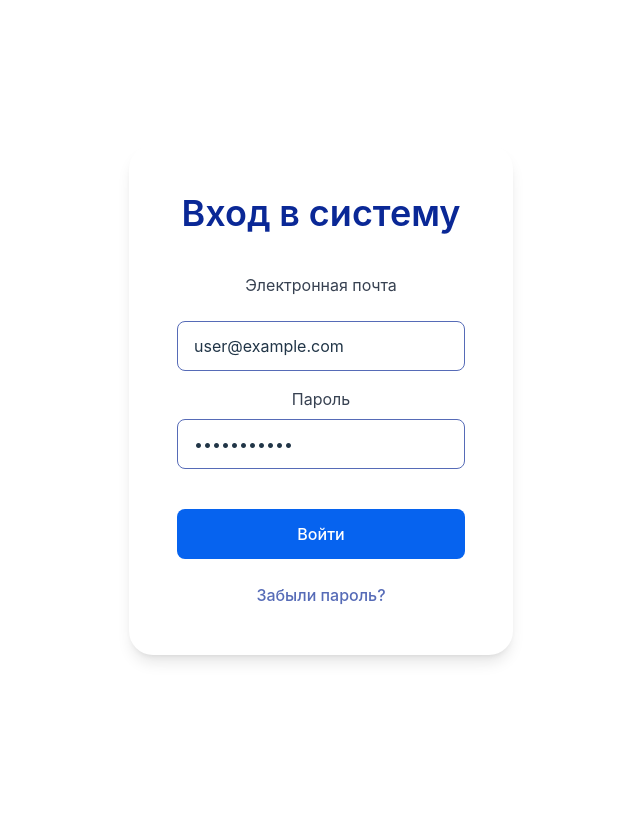
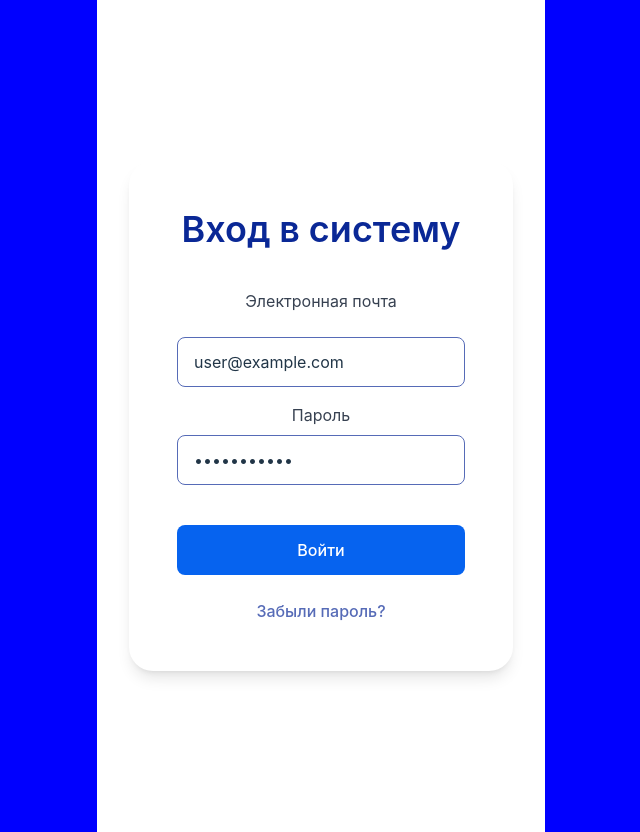
Before and after one commit to Maxximl/donation-wallet, a Vue app in the folder frontend/: page / in a window 1280 px wide. Shown: the whole page, without its empty margins (319-959 px from the left). Before the commit the page ends 800 px from the top, so only its background shows below. Built offline with nearby package versions, Linux system fonts and the light colour scheme.

Commit message:
add app container

```diff
--- a/frontend/src/App.vue
+++ b/frontend/src/App.vue
@@ -1,5 +1,7 @@
 <template>
-  <router-view />
+  <div class="container">
+    <router-view />
+  </div>
 </template>
 
 <script>
@@ -7,3 +9,17 @@ export default {
   name: 'App',
 };
 </script>
+
+<style>
+body {
+  background-color: blue;
+  margin: 0;
+}
+
+.container {
+  max-width: 480px;
+  margin: 0 auto;
+  padding: 16px;
+  background-color: white;
+}
+</style>
```
